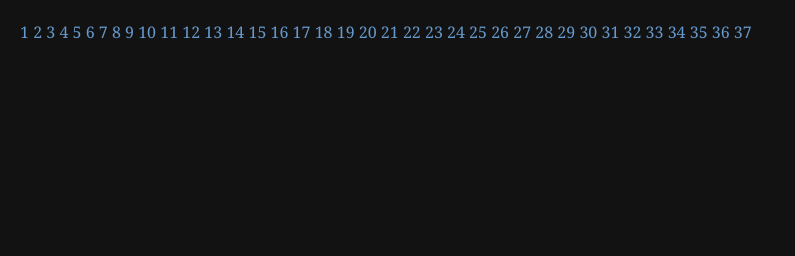
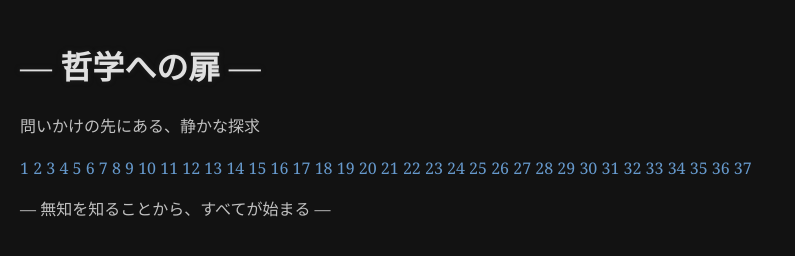
Before and after one commit to kiri931/fieldtrip2025, a plain HTML site: page QR/index.html in a window 1280 px wide. Shown: the whole page, without its empty margins (0-795 px from the left). Drawn offline with Linux system fonts and the light colour scheme.

Commit message:
mainpageの追加

```diff
--- a/QR/index.html
+++ b/QR/index.html
@@ -2,14 +2,20 @@
 <html lang="ja">
 
 <head>
-    <meta charset="UTF-8" />
-    <meta name="viewport" content="width=device-width, initial-scale=1" />
-    <title>実験用QRコード</title>
-    <link rel="stylesheet" href="1/style.css" />
-    <meta name="description" content="QR謎解き" />
+  <meta charset="UTF-8" />
+  <meta name="viewport" content="width=device-width, initial-scale=1" />
+  <title>実験用QRコード</title>
+  <link rel="stylesheet" href="1/style.css" />
+  <meta name="description" content="QR謎解き" />
 </head>
 
 <body>
+  <header>
+    <h1>― 哲学への扉 ―</h1>
+    <p class="subtitle">問いかけの先にある、静かな探求</p>
+  </header>
+
+  <main class="link-list">
     <a href="1/01/index.html">1</a>
     <a href="1/02/index.html">2</a>
     <a href="1/03/index.html">3</a>
@@ -47,6 +53,11 @@
     <a href="1/35/index.html">35</a>
     <a href="1/36/index.html">36</a>
     <a href="1/37/index.html">37</a>
+  </main>
+
+  <footer>
+    <p>― 無知を知ることから、すべてが始まる ―</p>
+  </footer>
 </body>
 
 </html>
```
